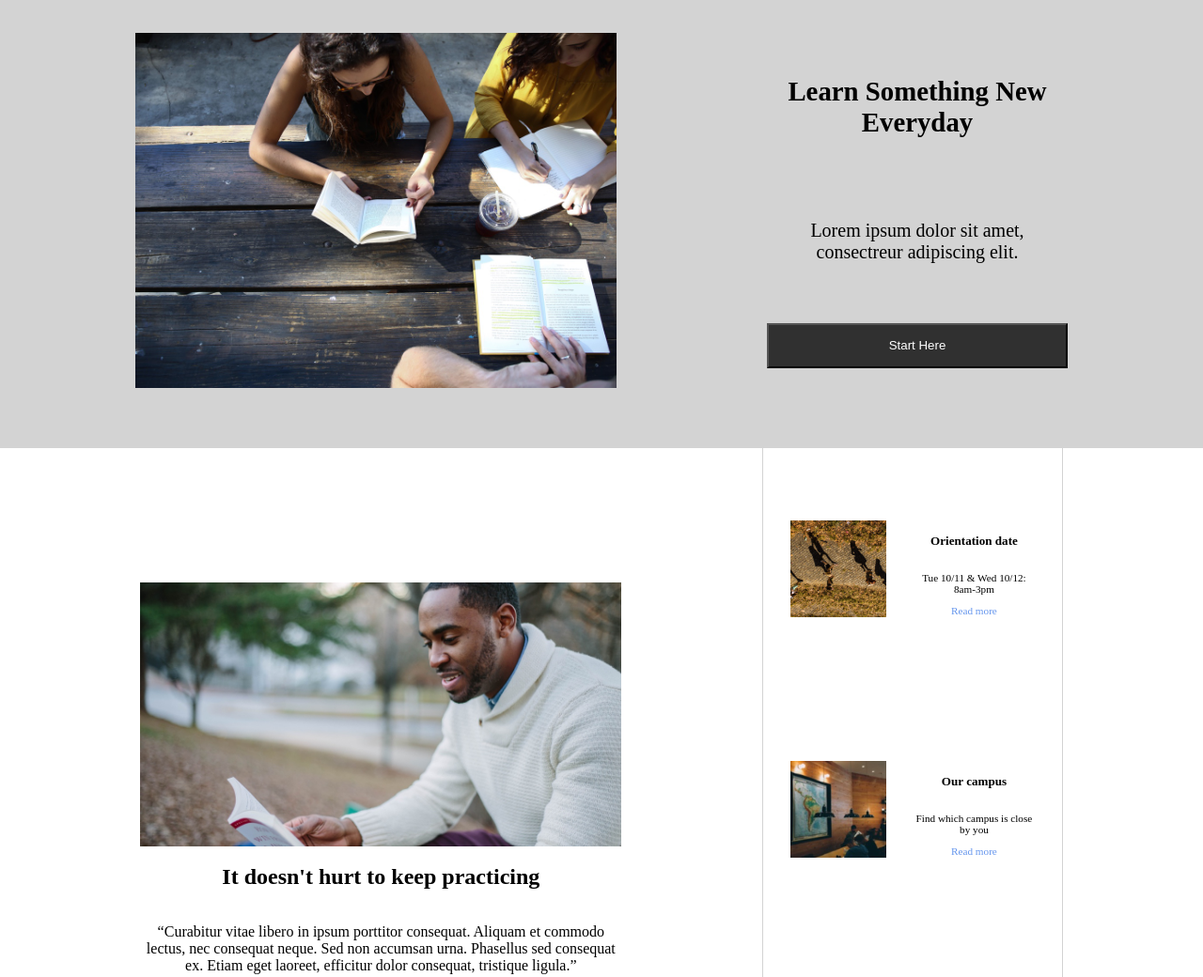
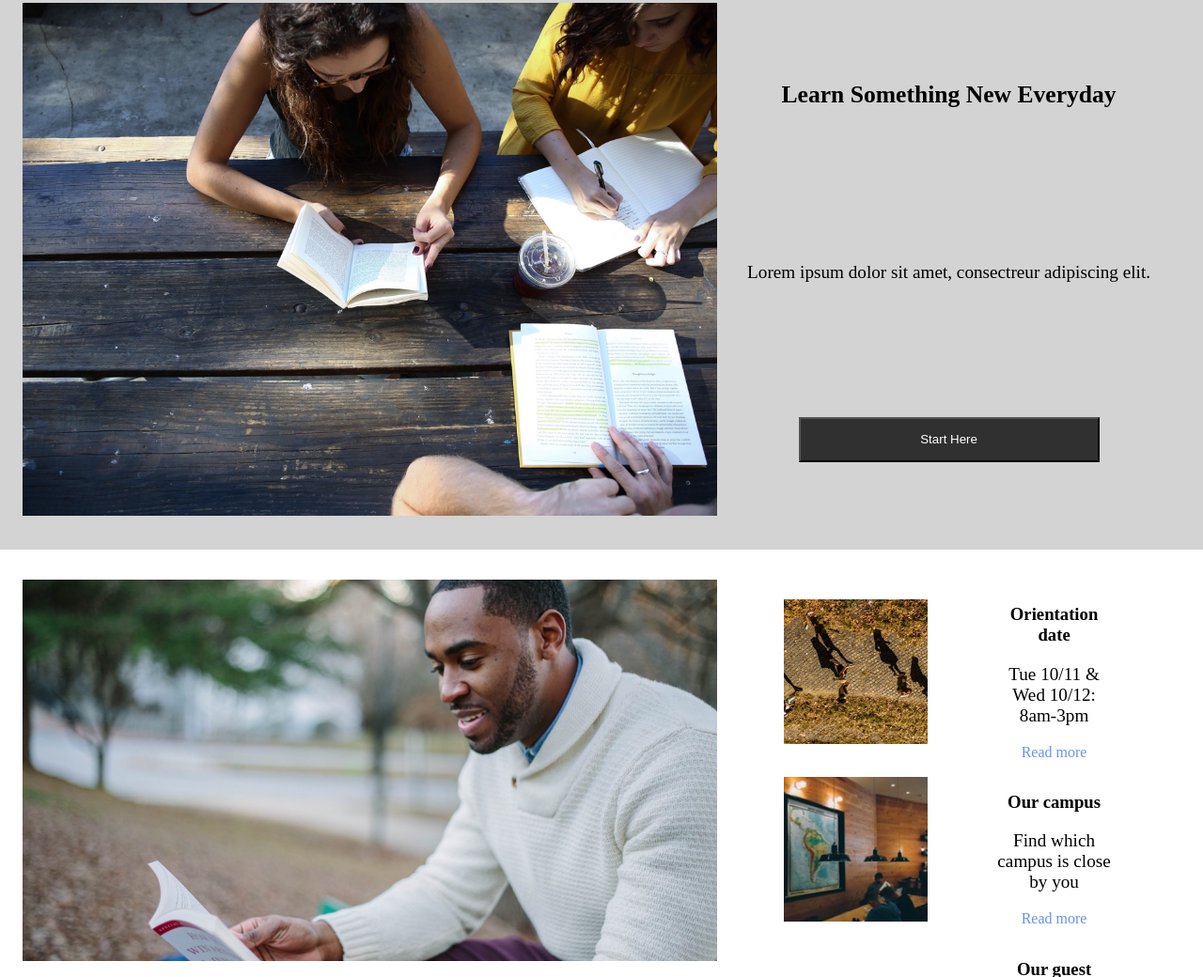
Before and after one commit to anavguitar/code-cademy-colemar-academy, a plain HTML site: page index.html in a window 1280 px wide. Shown: the part 101-1141 px from the top of the page at 94% size. Drawn offline with Linux system fonts and the light colour scheme.

Commit message:
fixed em units to vw units for font-size, changed a number of items on the COURSE section: changed the width size for the gallery-divs, as well as padding and margin throughout

```diff
--- a/index.html
+++ b/index.html
@@ -38,7 +38,9 @@
         <img src="assets/capstone_colmar_assets/images/ic-login.svg">
     </nav>
     <header id="header">
+        <div id="header-img">
         <img src="assets/capstone_colmar_assets/images/banner.jpg" alt="studying group">
+        </div>
         <div class="header-link">
             <h2>Learn Something New Everyday</h2>
             <p>Lorem ipsum dolor sit amet, consectreur adipiscing elit.</p>
@@ -95,7 +97,7 @@
             <div class="gallery-div">
                 <img src="assets/capstone_colmar_assets/images/course-software.jpg">
                 <div class="gallery-padding">
-                    <h3>Software Engingeering</h3>
+                    <h2>Software Engingeering</h2>
                     <p>COURSES</p>
                     <p>Web Development, Mobile Development, iOT, APIs</p>
                 </div>
@@ -103,7 +105,7 @@
             <div class="gallery-div">
                 <img src="assets/capstone_colmar_assets/images/course-computer-art.jpg">
                 <div class="gallery-padding">
-                    <h3>Computer Art</h3>
+                    <h2>Computer Art</h2>
                     <p>COURSES</p>
                     <p>Imaging & Design, Web Design, Motion Graphics & Visual Effects,
                         Computer Animation
@@ -113,7 +115,7 @@
             <div class="gallery-div">
                 <img src="assets/capstone_colmar_assets/images/course-design.jpg">
                 <div class="gallery-padding">
-                    <h3>Design</h3>
+                    <h2>Design</h2>
                     <p>COURSES</p>
                     <p>User Experience Design, User Research, Visual Design</p>
                 </div>
@@ -121,7 +123,7 @@
             <div class="gallery-div">
                 <img src="assets/capstone_colmar_assets/images/course-data.jpg">
                 <div class="gallery-padding">
-                    <h3>Data</h3>
+                    <h2>Data</h2>
                     <p>COURSES</p>
                     <p>Data Science, Big Data, SQL, Data Visualization</p>
                 </div>
@@ -129,7 +131,7 @@
             <div class="gallery-div">
                 <img src="assets/capstone_colmar_assets/images/course-business.jpg">
                 <div class="gallery-padding">
-                    <h3>Business</h3>
+                    <h2>Business</h2>
                     <p>COURSES</p>
                     <p>Product Development, Business Development, Startup</p>
                 </div>
@@ -137,7 +139,7 @@
             <div class="gallery-div">
                 <img src="assets/capstone_colmar_assets/images/course-marketing.jpg">
                 <div class="gallery-padding">
-                    <h3>Marketing</h3>
+                    <h2>Marketing</h2>
                     <p>COURSES</p>
                     <p>Analyticsm Content Marketing, Mobile Marketing</p>
                 </div>
--- a/styles.css
+++ b/styles.css
@@ -60,18 +60,21 @@ a {
     width: 100vw;
     background-color: lightgray;
     display: flex;
-    justify-content: space-around;
-    padding: 4em 4em;
+    padding: 32px 24px;
 }
 
 
- #header > img {
-    width: 40vw;
-    height: auto;
+#header-img {
+    width: 60%;
+
+}
+
+#header-img > img, #main-img > img {
+    width: 100%;
 }
 
 .header-link {
-    width: 25vw;
+    width: 40%;
     display: flex;
     flex-direction: column;
     justify-content: space-around;
@@ -79,52 +82,47 @@ a {
     text-align: center;
 }
 
-.header-link h2 {
-    font-size: 1.8em;
+h2 {
+    font-size: 2vw;
 }
 
-.header-link p {
-    font-size: 1.25em;
+p {
+    font-size: 1.5vw;
 }
 
 .header-link button {
     background-color: rgb(48, 48, 48);
     color: white;
-    padding: 8px 0;
-    width: 100%;
+    /* padding: 8px 0; */
+    width: 25vw;
     height: 48px;
-    align-self: flex-start;
+    align-self: center;
 }
 
 #main {
     display: flex;
     width: 100vw;
-    justify-content: space-evenly;
+    padding: 32px 24px;
 }
 
 
 #main-img  {
+    width: 60%;
     display: flex;
     flex-direction: column;
     align-items: center;
-    justify-content: center;
+    justify-content: space-evenly;
     text-align: center;
     /* flex: 0 1 auto; */
 }
 
-#main-img > * {
-    width: 40vw;
-    height: auto;
-}
 
 #main-gallery {
+    width:40%;
     display: flex;
     flex-direction: column;
     align-items: center;
     justify-content: space-around;
-    width: 25vw;
-    border-left: 1px solid lightgray;
-    border-right: 1px solid lightgray;
 }
 
 .gallery {
@@ -135,68 +133,62 @@ a {
 
 }
 
-.main-gallery-img, .main-gallery-text {
-    height: 100%;
-    display: flex;
-    flex-direction: column;
-    justify-content: center;
-    align-items: center;
-}
-
+/*
+Try messing with % for the images instead */
  .main-gallery-img > img{
-    width: 8vw;
-    height: 8vw;
+    width: 12vw;
 }
 
 
 .gallery > .main-gallery-text {
     width: 10vw;
-    height: 20vw;
     text-align: center;
-    font-size: .7em;
 }
 
-/* .grey-div, .grey-div-two {
+ .grey-div, .grey-div-two {
     background-color: lightgray;
-} */
+}
 
 #course {
     width: 100vw;
 
     display: flex;
     flex-direction: column;
-    /* justify-content: center; */
+    justify-content: center;
     align-items: center;
     background-color: lightgray;
-    padding: 32px;
+    padding: 32px 72px;
 }
 
 
-
 #learn-gallery {
-
-
 display: flex;
 flex-flow: row wrap;
 justify-content: space-between;
 align-items: center;
-
 }
 
 .gallery-div {
     display: flex;
     flex-flow: column nowrap;
-
+    justify-content: space-between;
+    width: 25vw;
+    height: 27.5vw;
     background-color: white;
-
+    margin: 16px;
 }
 
-/* .gallery-div img {
+.gallery-div img {
+    height: 50%;
+}
 
-} */
+.gallery-padding {
+    height:50%;
+    padding: 8px;
+}
 
-.gallery-padding * {
-    padding: 8px;
+.gallery-padding > p {
+    font-size: 1.25vw;
 }
 
 #thesis {
@@ -218,7 +210,7 @@ align-items: center;
 
 /* #video-container {
     /* width: 60%;
-    padding: 32px 24px; */
+    padding: 32px 24px;
 } */
 
 /* #video-container > video {
```
